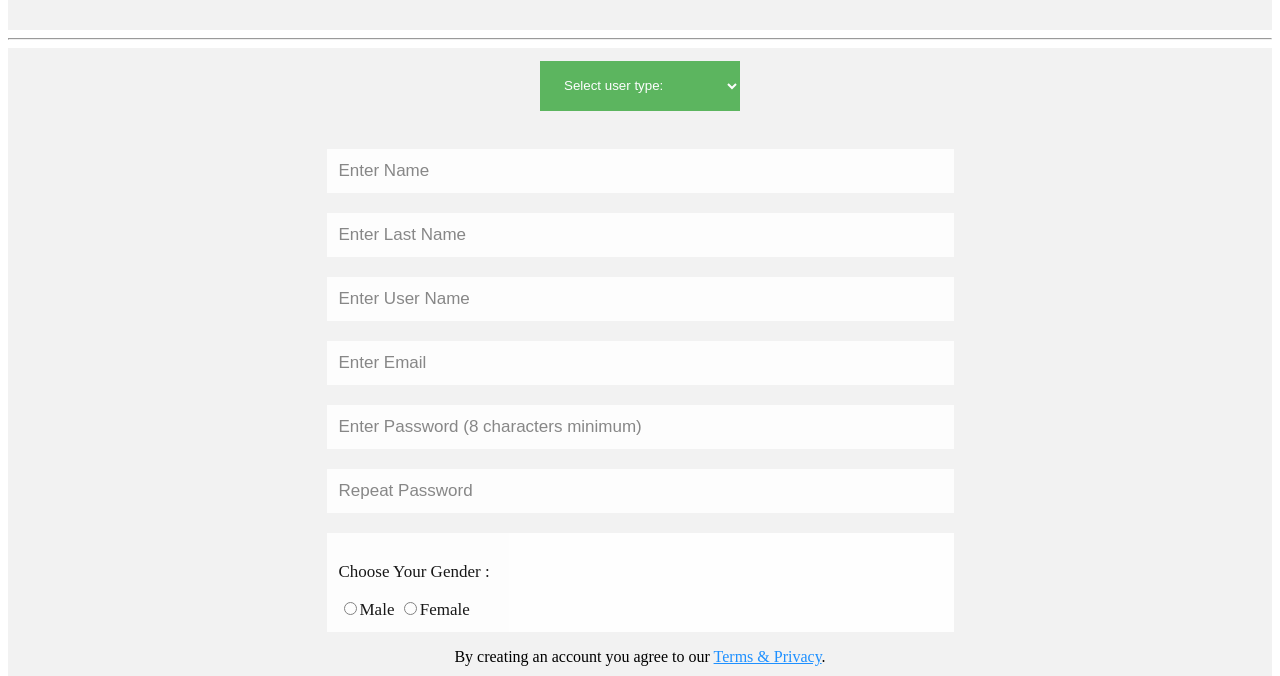
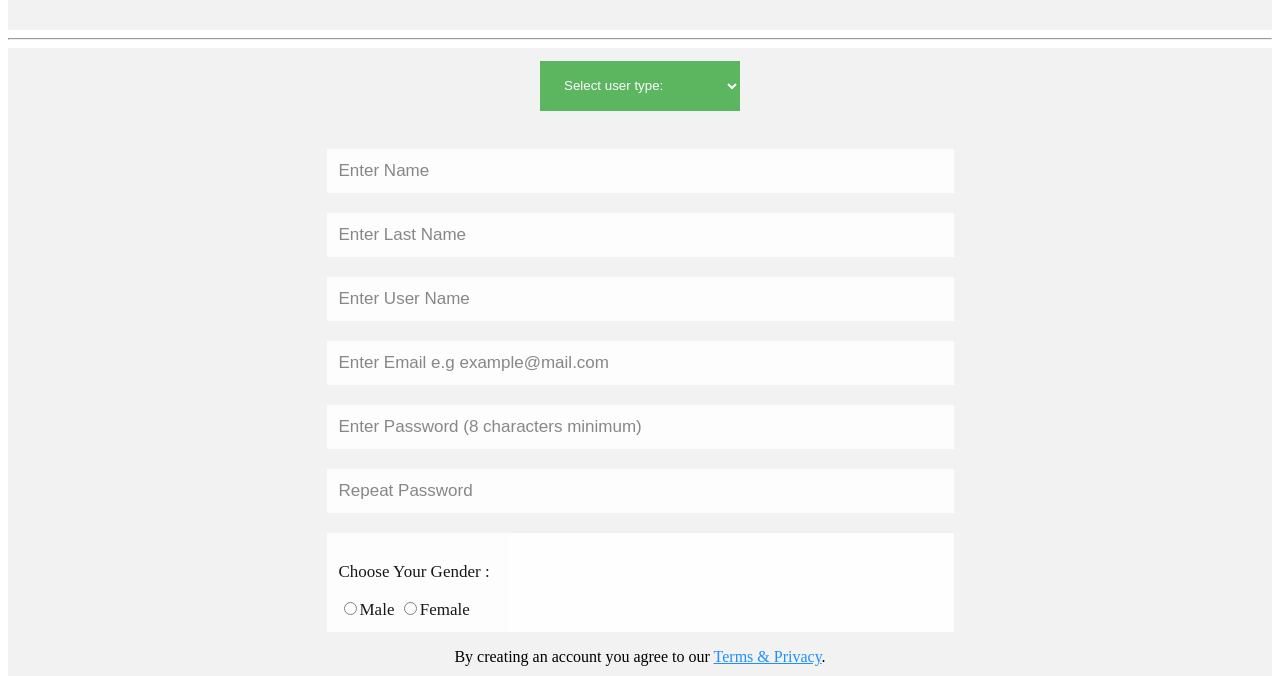
Before and after one commit to karinpapismadov/Project-managment, a website: page src/RegisterPage.html in a window 1280 px wide. Shown: the part 124-800 px from the top of the page. Drawn offline with Linux system fonts and the light colour scheme.

Commit message:
Merge remote-tracking branch 'origin/main' into main

```diff
--- a/src/RegisterPage.html
+++ b/src/RegisterPage.html
@@ -23,7 +23,7 @@
 
         <input type="text" placeholder="Enter User Name" required>
 
-        <input type="text" placeholder="Enter Email" name="email" id="email" pattern="[a-z0-9._%+-]+@[a-z0-9.-]+\.[a-z]{2,}$" required>
+        <input type="text" placeholder="Enter Email e.g example@mail.com " name="email" id="email" pattern="[a-z0-9._%+-]+@[a-z0-9.-]+\.[a-z]{2,}$" required>
 
         <input type="password" placeholder="Enter Password (8 characters minimum)" name="psw" id="psw" minlength="8" required>
 
```
